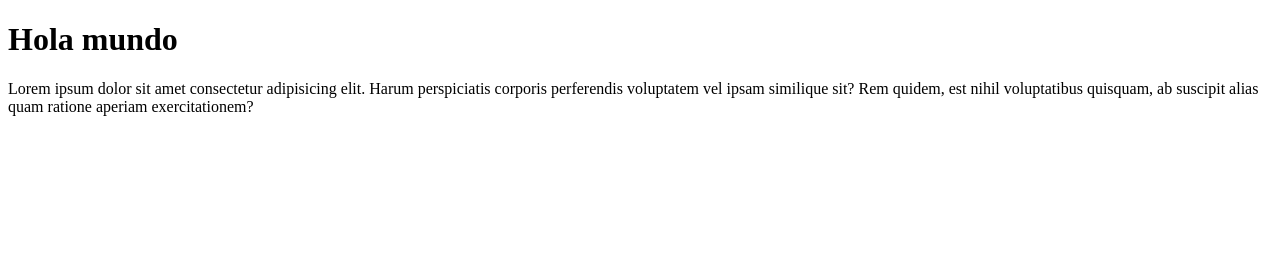
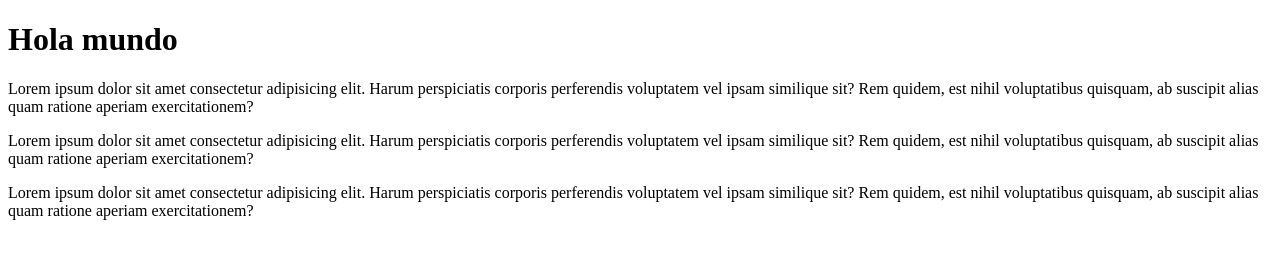
Before and after one commit to FutureSkillMH/pruebagit, a plain HTML site: page pruebapra.html in a window 1280 px wide. Drawn offline with Linux system fonts and the light colour scheme.

Commit message:
se especifican los detalles de la tarea

```diff
--- a/pruebapra.html
+++ b/pruebapra.html
@@ -11,7 +11,18 @@
     <p>Lorem ipsum dolor sit amet consectetur adipisicing elit.
         Harum perspiciatis corporis perferendis voluptatem vel
         ipsam similique sit? Rem quidem, est nihil voluptatibus
-        quisquam, ab suscipit alias quam ratione aperiam exercitationem?</p>
+        quisquam, ab suscipit alias quam ratione aperiam exercitationem?
+    </p>
+    <p>Lorem ipsum dolor sit amet consectetur adipisicing elit.
+        Harum perspiciatis corporis perferendis voluptatem vel
+        ipsam similique sit? Rem quidem, est nihil voluptatibus
+        quisquam, ab suscipit alias quam ratione aperiam exercitationem?
+    </p>
+    <p>Lorem ipsum dolor sit amet consectetur adipisicing elit.
+        Harum perspiciatis corporis perferendis voluptatem vel
+        ipsam similique sit? Rem quidem, est nihil voluptatibus
+        quisquam, ab suscipit alias quam ratione aperiam exercitationem?
+    </p>
 
 </body>
 </html>
```
